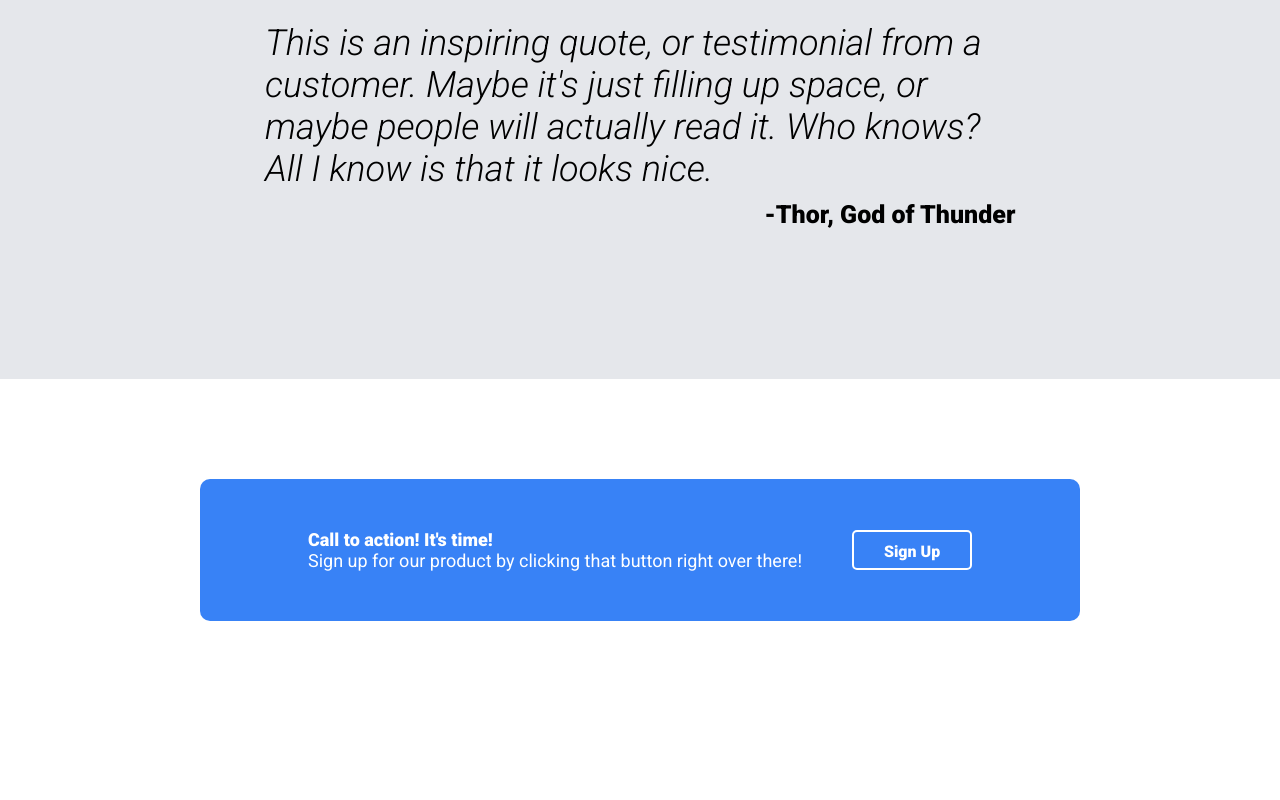
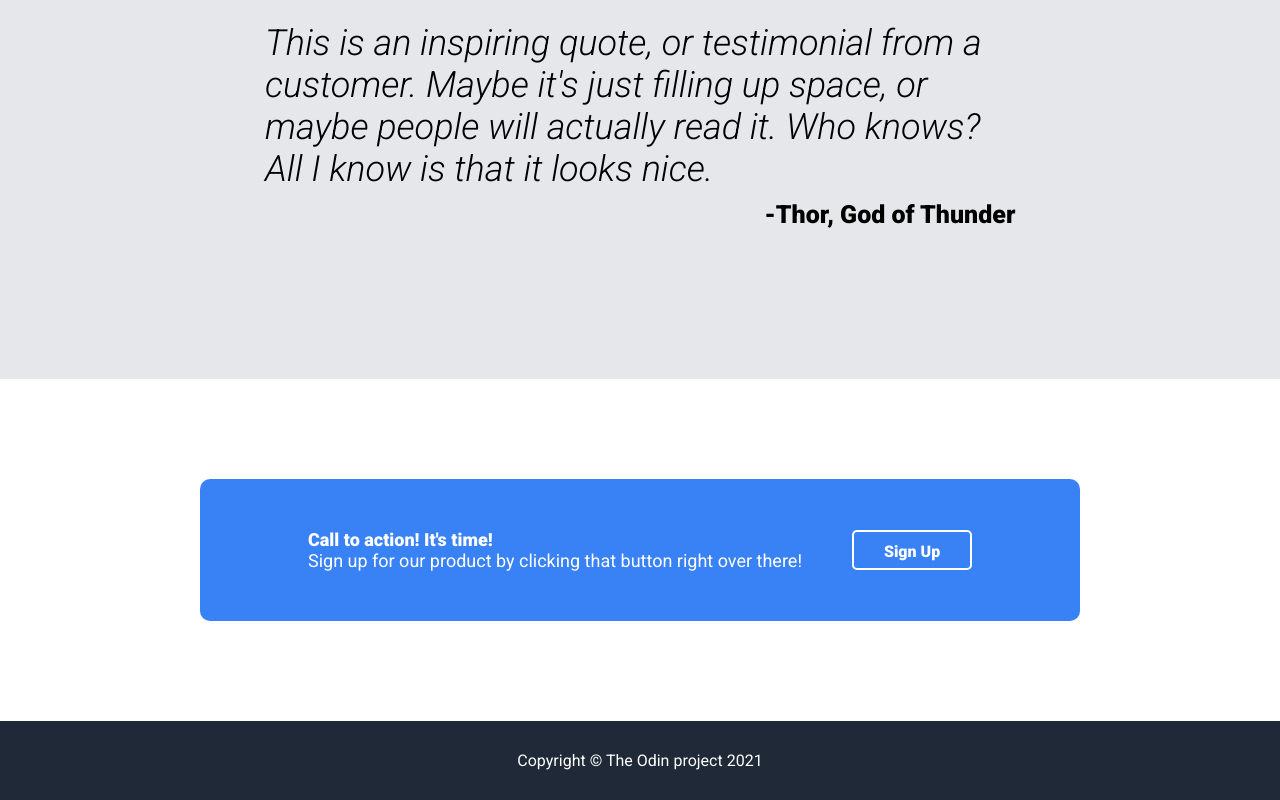
Before and after one commit to guskirb/landing-page, a plain HTML site: page index.html in a window 1280 px wide. Shown: the part 1172-1972 px from the top of the page. Before the commit the page ends 1893 px from the top, so only its background shows below. Drawn offline with Linux system fonts and the light colour scheme.

Commit message:
Add footer and finish off details

```diff
--- a/index.html
+++ b/index.html
@@ -61,6 +61,9 @@
             <button>Sign Up</button>
         </div>
     </div>
+    <div class="footer">
+        <p>Copyright © The Odin project 2021</p>
+    </div>
 
 </body>
 </html>
--- a/style.css
+++ b/style.css
@@ -202,3 +202,12 @@ figcaption {
     border-color: white;
     border-radius: 5px;
 }
+
+.footer {
+    display: flex;
+    justify-content: center;
+    align-items: center;
+    background-color: #1f2937;
+    padding: 30px;
+    color: #ffffff;
+}
```
Lines whose indentation alone changed are shown as unchanged.
